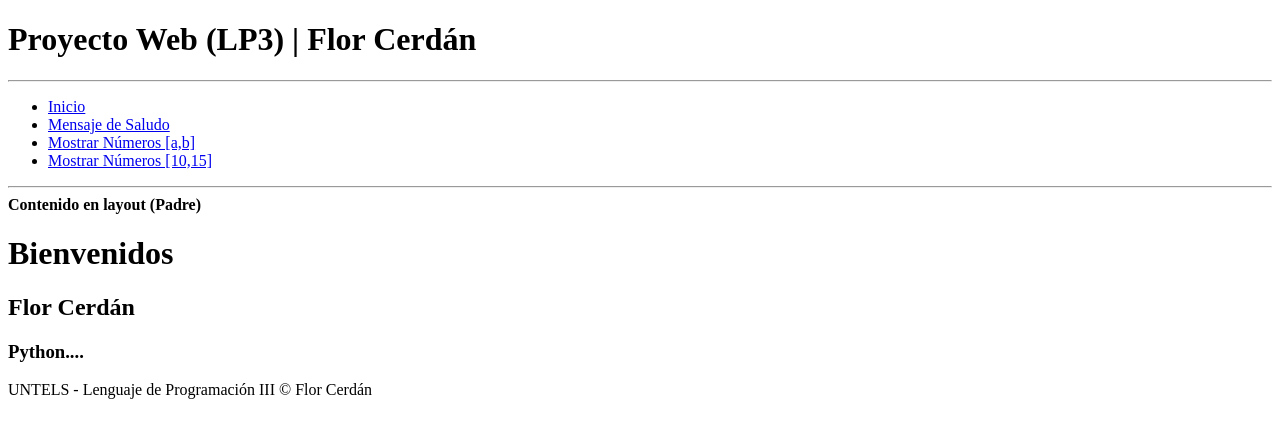
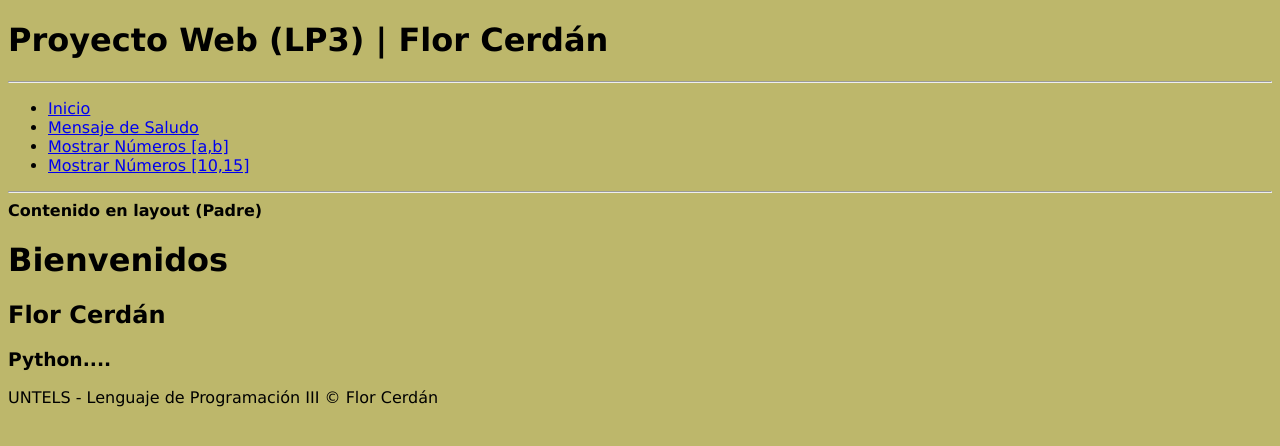
Before and after one commit to 2123010122/LP3_S14, a Django app: page /saludo/ in a window 1280 px wide. Shown: the top 446 px of the page. Run offline with Django 5.2, Linux system fonts and the light colour scheme.

Commit message:
ESTILOS CSS

```diff
--- /dev/null
+++ b/proyecto001/miapp/static/css/style.css
@@ -0,0 +1,4 @@
+body{
+    font-family: Verdana, Geneva, Tahoma, sans-serif;
+    background-color: darkkhaki;
+}
--- a/proyecto001/miapp/templates/layout.html
+++ b/proyecto001/miapp/templates/layout.html
@@ -7,6 +7,8 @@
             {% endblock %}
              | Flor Cerdán
         </title>
+        {% load static %}
+        <link rel="stylesheet" type="text/css" href="{% static 'css/style.css' %}" />
     </head>
     <body>
         <h1> Proyecto Web (LP3) | Flor Cerdán </h1>
```
